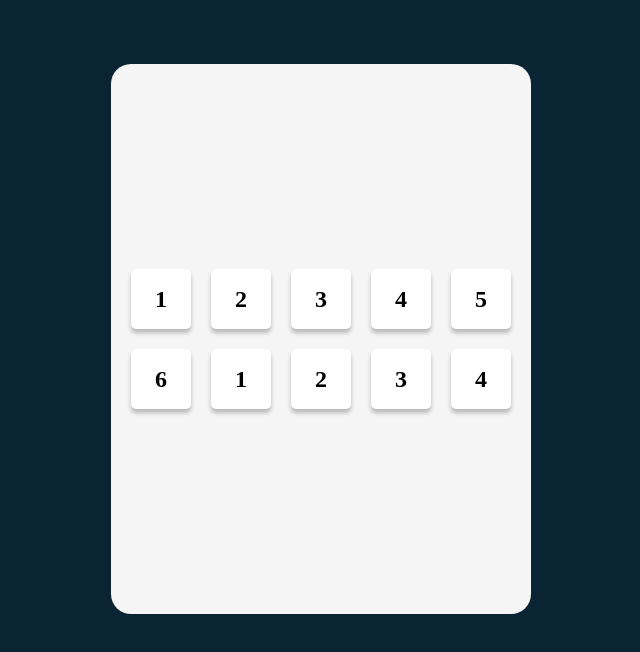
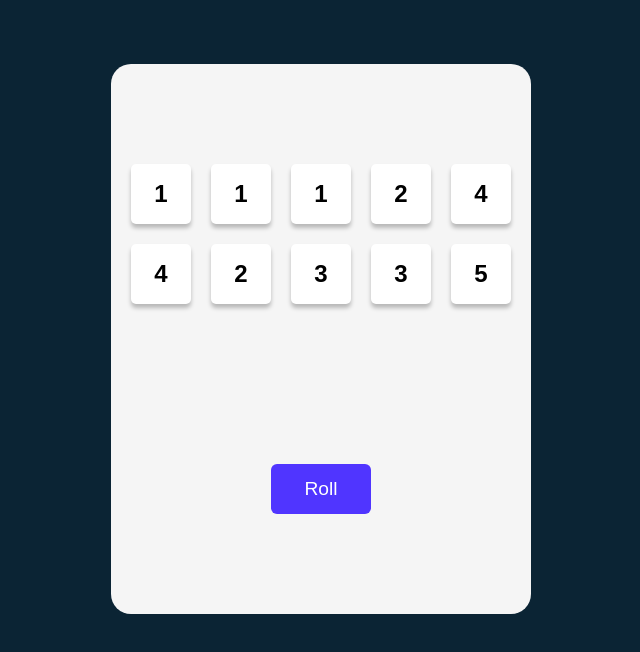
Before and after one commit to lay-Xi/ReactTenzies, a React (Create React App) app: page / in a window 1280 px wide. Shown: the top 652 px of the page, without its empty margins (319-959 px from the left). Built offline with nearby package versions, Linux system fonts and the light colour scheme; the HTML template or start-up script is replaced by a standard one.

Commit message:
Added reroll button

```diff
--- a/src/App.tsx
+++ b/src/App.tsx
@@ -1,31 +1,34 @@
+import { useState } from 'react';
 import Die from './components/Die';
 
 export default function App() {
-
-  const allNewDice: Function = () => {
+  const allNewDice = () => {
     let randomNumbers = [];
 
     for (let i = 0; i < 10; i++) {
-      randomNumbers.push(Math.floor((Math.random() * 5) + 1));
+      randomNumbers.push(Math.floor(Math.random() * 5 + 1));
     }
 
     return randomNumbers;
+  };
+
+  const [dices, setDices] = useState(allNewDice());
+
+  const rollDice = () => {
+    setDices(allNewDice());
   }
+
+  let diceCount = 0;
 
   return (
     <main>
       <div className='dice--container'>
-        <Die value={1} />
-        <Die value={2} />
-        <Die value={3} />
-        <Die value={4} />
-        <Die value={5} />
-        <Die value={6} />
-        <Die value={1} />
-        <Die value={2} />
-        <Die value={3} />
-        <Die value={4} />
+        {dices.map((diceValue: number) => {
+          diceCount++;
+          return <Die key={diceCount} value={diceValue} />;
+        })}
       </div>
+      <button className='roll-dice' onClick={rollDice}>Roll</button>
     </main>
   );
 }
--- a/src/index.css
+++ b/src/index.css
@@ -8,12 +8,13 @@ body {
   margin: 0;
   background-color: #0b2434;
   margin-top: 5%;
+  font-family: 'Karla', sans-serif;
 }
 
 main {
   display: flex;
   flex-direction: column;
-  justify-content: center;
+  justify-content: space-around;
   align-items: center;
   background-color: #f5f5f5;
   height: 550px;
@@ -42,3 +43,23 @@ main {
 .die--number {
   margin: 0px;
 }
+
+.roll-dice {
+  height: 50px;
+  width: 100px;
+  border: none;
+  border-radius: 6px;
+  background-color: #5035FF;
+  color: white;
+  font-size: 1.2rem;
+  font-family: 'Karla', sans-serif;
+  cursor: pointer;
+}
+
+.roll-dice:focus {
+  outline: none;
+}
+
+.roll-dice:active {
+  box-shadow: inset 5px 5px 10px -3px rgba(0, 0, 0, 0.7);
+}
```
